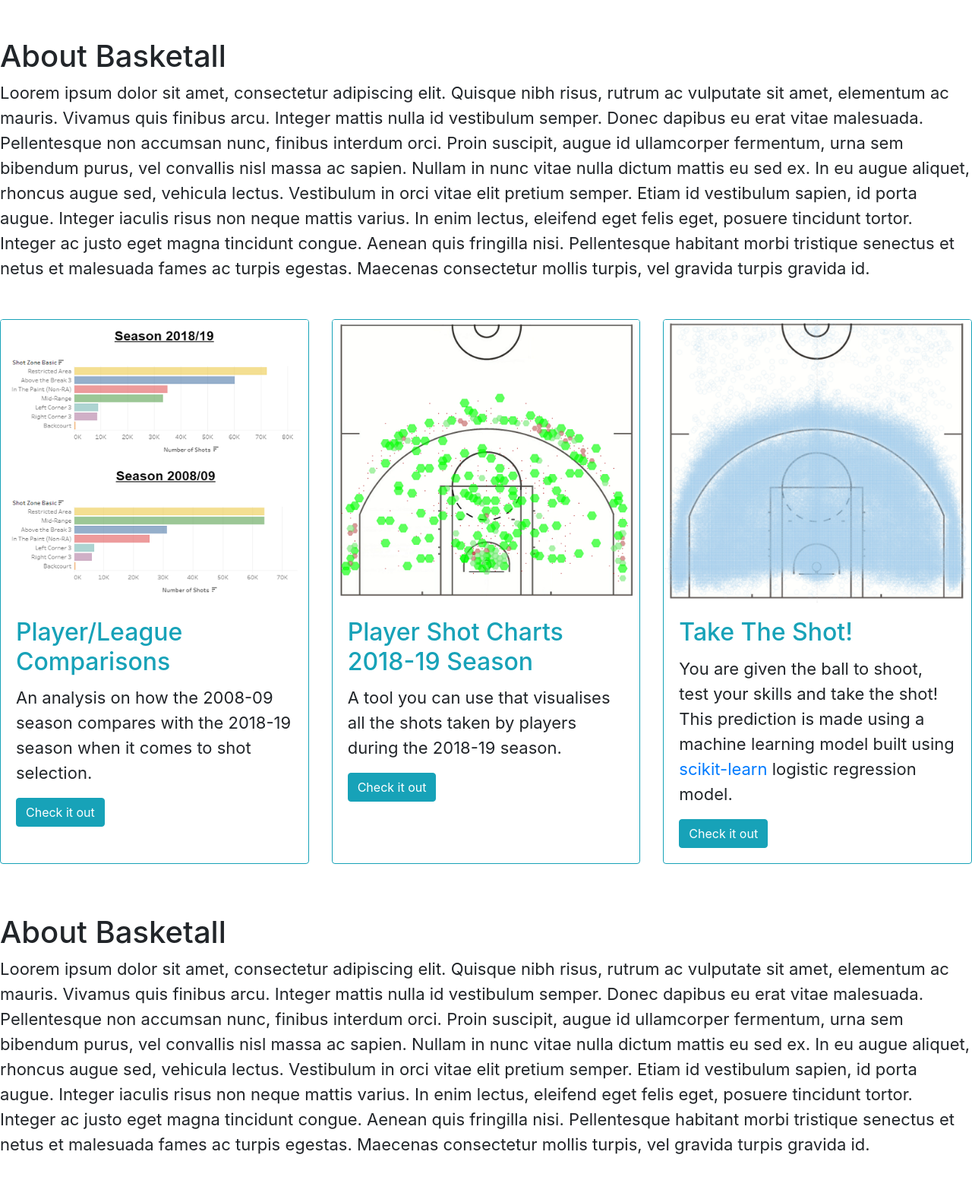
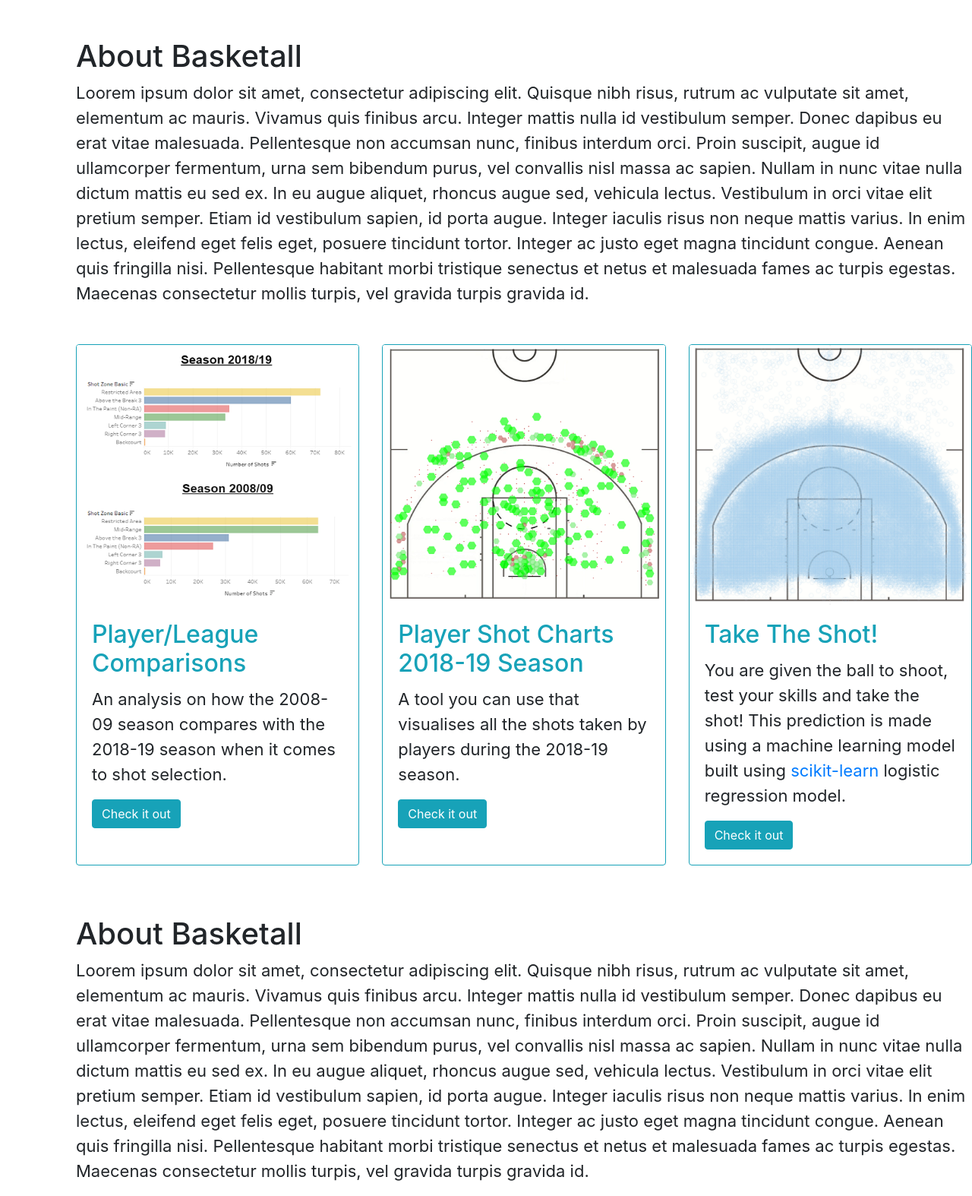
Before and after one commit to Alvin1359/nba_shot_analysis, a Flask app: page / in a window 1280 px wide. Shown: the part 66-1640 px from the top of the page at 76% size. Before the commit the page ends 1585 px from the top, so only its background shows below. Run offline with Flask 2, Linux system fonts and the light colour scheme.

Commit message:
fixing stylesheet, html pages

```diff
--- a/static/css/style.css
+++ b/static/css/style.css
@@ -16,7 +16,7 @@ h5 {
 
 .content {
     max-width: 1700px;
-    margin: auto;
+    margin-left: 100px;
     margin-top: 50px;
   }
 
--- a/templates/machine_learning.html
+++ b/templates/machine_learning.html
@@ -107,6 +107,7 @@
 
         <h3>Shot Result</h3>
         <h1 id="prediction-output"></h1>
+
       </div>
 
       <script src="https://unpkg.com/@popperjs/core@2"></script>
```
